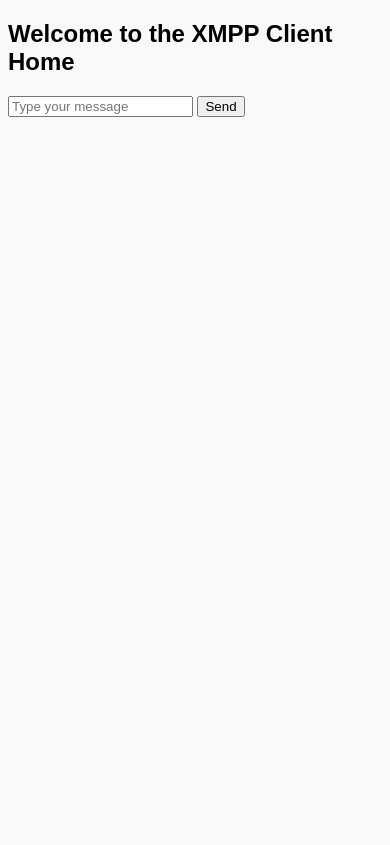
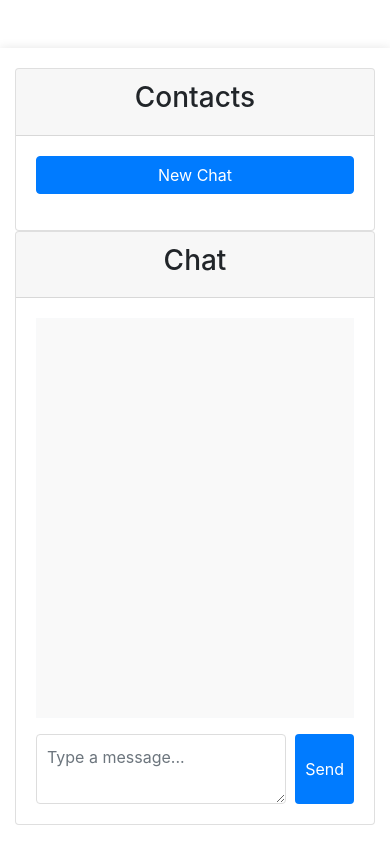
Before and after one commit to emiliosolanoo21/client2XMPP, a Flask app: page /home in a window 390 px wide. Before the commit the page ends 117 px from the top, so only its background shows below. Run offline with Flask 3, Linux system fonts and the light colour scheme; some libraries are stand-ins or nearby versions.

Commit message:
Home designed

```diff
--- a/static/css/style.css
+++ b/static/css/style.css
@@ -1,22 +1,99 @@
+/* static/css/style.css */
 body {
-    background-color: #f8f9fa;
     font-family: Arial, sans-serif;
+    margin: 0;
+    padding: 0;
+    background-color: #f5f5f5; /* Fondo general */
 }
 
-.card {
-    border-radius: 8px;
-    box-shadow: 0 4px 8px rgba(0, 0, 0, 0.1);
+.container {
+    max-width: 1200px;
+    margin: 0 auto;
+    padding: 20px;
+    background-color: #ffffff; /* Fondo del contenedor */
+    box-shadow: 0 0 10px rgba(0, 0, 0, 0.1); /* Sombra del contenedor */
 }
 
-.card-header {
+header {
+    text-align: center;
+    padding: 10px;
     background-color: #007bff;
-    color: white;
-    border-bottom: none;
-    border-radius: 8px 8px 0 0;
+    color: #ffffff;
 }
 
-.btn-primary {
+.main-content {
+    display: flex;
+    height: calc(100vh - 60px); /* Ajuste de altura para dejar espacio para el encabezado */
+}
+
+.sidebar {
+    width: 250px;
+    background-color: #f4f4f4;
+    padding: 10px;
+    box-shadow: 2px 0 5px rgba(0, 0, 0, 0.1);
+    overflow-y: auto;
+}
+
+.sidebar button {
+    display: block;
+    width: 100%;
+    padding: 10px;
+    margin-bottom: 10px;
+    border: none;
     background-color: #007bff;
-    border-color: #007bff;
-    border-radius: 5px;
+    color: #ffffff;
+    font-size: 16px;
+    cursor: pointer;
 }
+
+.sidebar ul {
+    list-style-type: none;
+    padding: 0;
+    margin: 0;
+}
+
+.sidebar li {
+    padding: 10px;
+    border-bottom: 1px solid #ddd;
+}
+
+.chat-area {
+    flex: 1;
+    display: flex;
+    flex-direction: column;
+    padding: 10px;
+    background-color: #ffffff;
+}
+
+#messages {
+    flex: 1;
+    overflow-y: auto;
+    padding: 10px;
+    border: 1px solid #ddd;
+    background-color: #f9f9f9;
+}
+
+.message-input-container {
+    display: flex;
+    align-items: center;
+    padding-top: 10px;
+}
+
+#message-input {
+    flex: 1;
+    padding: 10px;
+    border: 1px solid #ddd;
+    border-radius: 4px;
+    font-size: 16px;
+}
+
+#send-message {
+    padding: 10px;
+    margin-left: 10px;
+    border: none;
+    background-color: #007bff;
+    color: #ffffff;
+    font-size: 16px;
+    cursor: pointer;
+    border-radius: 4px;
+}
--- /dev/null
+++ b/static/js/home.js
@@ -0,0 +1,53 @@
+// static/js/home.js
+document.addEventListener('DOMContentLoaded', function() {
+    const socket = io.connect('http://' + document.domain + ':' + location.port);
+
+    const newChatButton = document.getElementById('new-chat');
+    const sendMessageButton = document.getElementById('send-message');
+    const messageInput = document.getElementById('message-input');
+    const messagesDiv = document.getElementById('messages');
+
+    newChatButton.addEventListener('click', function() {
+        const username = prompt('Enter the username for the new chat:');
+        if (username) {
+            socket.emit('new_chat', { username: username });
+        }
+    });
+
+    sendMessageButton.addEventListener('click', function() {
+        sendMessage();
+    });
+
+    messageInput.addEventListener('keypress', function(e) {
+        if (e.key === 'Enter') {
+            e.preventDefault();
+            sendMessage();
+        }
+    });
+
+    function sendMessage() {
+        const message = messageInput.value.trim();
+        if (message) {
+            socket.emit('send_message', { message: message });
+            messageInput.value = '';
+        }
+    }
+
+    socket.on('receive_message', function(data) {
+        const messageElement = document.createElement('div');
+        messageElement.textContent = data.message;
+        messagesDiv.appendChild(messageElement);
+        messagesDiv.scrollTop = messagesDiv.scrollHeight;
+    });
+
+    socket.on('chat_list', function(data) {
+        const contactsList = document.getElementById('contacts-list');
+        contactsList.innerHTML = '';
+        data.chats.forEach(function(chat) {
+            const contactElement = document.createElement('li');
+            contactElement.className = 'list-group-item';
+            contactElement.textContent = chat.username;
+            contactsList.appendChild(contactElement);
+        });
+    });
+});
--- a/templates/home.html
+++ b/templates/home.html
@@ -5,33 +5,47 @@
     <meta name="viewport" content="width=device-width, initial-scale=1.0">
     <title>Home</title>
     <link rel="stylesheet" href="{{ url_for('static', filename='css/style.css') }}">
-    <script src="https://cdnjs.cloudflare.com/ajax/libs/socket.io/4.0.1/socket.io.js"></script>
+    <link rel="stylesheet" href="https://stackpath.bootstrapcdn.com/bootstrap/4.5.2/css/bootstrap.min.css">
 </head>
 <body>
-    <h2>Welcome to the XMPP Client Home</h2>
-    <div id="chat">
-        <!-- Chat messages will go here -->
+    <div class="container mt-5">
+        <div class="row">
+            <div class="col-md-3">
+                <div class="card">
+                    <div class="card-header text-center">
+                        <h3>Contacts</h3>
+                    </div>
+                    <div class="card-body">
+                        <button id="new-chat" class="btn btn-primary btn-block mb-3">New Chat</button>
+                        <ul id="contacts-list" class="list-group">
+                            <!-- List of contacts will be dynamically inserted here -->
+                        </ul>
+                    </div>
+                </div>
+            </div>
+            <div class="col-md-9">
+                <div class="card">
+                    <div class="card-header text-center">
+                        <h3>Chat</h3>
+                    </div>
+                    <div class="card-body">
+                        <div id="messages" class="border border-light p-3 mb-3" style="height: 400px; overflow-y: scroll;">
+                            <!-- Chat messages will be dynamically inserted here -->
+                        </div>
+                        <div class="input-group">
+                            <textarea id="message-input" class="form-control" placeholder="Type a message..."></textarea>
+                            <div class="input-group-append">
+                                <button id="send-message" class="btn btn-primary">Send</button>
+                            </div>
+                        </div>
+                    </div>
+                </div>
+            </div>
+        </div>
     </div>
-    <input type="text" id="messageInput" placeholder="Type your message">
-    <button onclick="sendMessage()">Send</button>
-
-    <script>
-        var socket = io.connect('http://' + document.domain + ':' + location.port);
-
-        socket.on('connect', function() {
-            console.log('Connected to server');
-        });
-
-        socket.on('new_message', function(data) {
-            var chat = document.getElementById('chat');
-            chat.innerHTML += '<p>' + data.message + '</p>';
-        });
-
-        function sendMessage() {
-            var message = document.getElementById('messageInput').value;
-            socket.emit('message', message);
-            document.getElementById('messageInput').value = '';
-        }
-    </script>
+    <script src="https://code.jquery.com/jquery-3.5.1.slim.min.js"></script>
+    <script src="https://cdn.jsdelivr.net/npm/@popperjs/core@2.9.2/dist/umd/popper.min.js"></script>
+    <script src="https://stackpath.bootstrapcdn.com/bootstrap/4.5.2/js/bootstrap.min.js"></script>
+    <script src="{{ url_for('static', filename='js/home.js') }}"></script>
 </body>
 </html>
```
